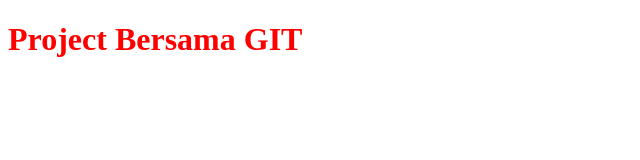
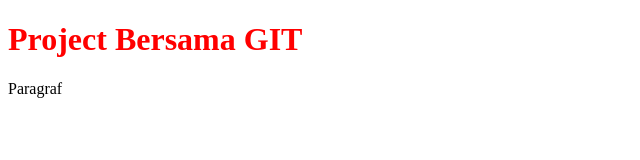
Before and after one commit to diazkautsar/GITPERTAMA, a plain HTML site: page index.html in a window 1280 px wide. Shown: the full height of the page, 0-640 px from the left. Drawn offline with Linux system fonts and the light colour scheme.

Commit message:
Saya menambah paragrag dan warna hitam

```diff
--- a/index.html
+++ b/index.html
@@ -5,5 +5,6 @@
     </head>
     <body>
         <h1>Project Bersama GIT</h1>
+        <p>Paragraf</p>
     </body>
 </html>
--- a/style.css
+++ b/style.css
@@ -1,3 +1,7 @@
 h1 {
     color: red;
 }
+
+p {
+    color: black;
+}
```
